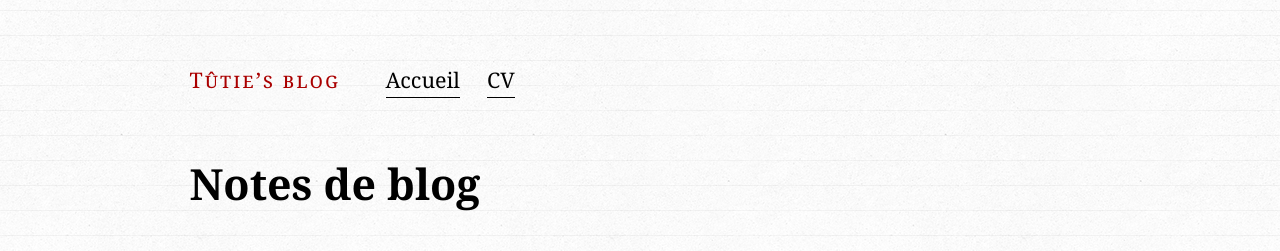
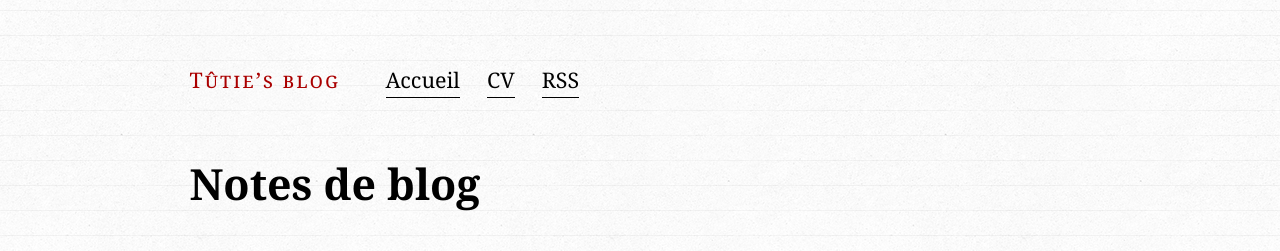
Before and after one commit to tut-tuuut/tut-tuuut.github.io, a Jekyll site: the page built from index.html, in a window 1280 px wide. Shown: the top 251 px of the page. Built offline with Jekyll 4.4.1, drawn with Linux system fonts in a browser that asks for light colours.

Commit message:
Add: link to RSS in main menu

```diff
--- a/_includes/header.html
+++ b/_includes/header.html
@@ -8,6 +8,9 @@
             <li>
                 <a href="/cv.html">CV</a>
             </li>
+            <li>
+                <a href="/rss.xml">RSS</a>
+            </li>
         </ul>
     </nav>
 </div>
```
